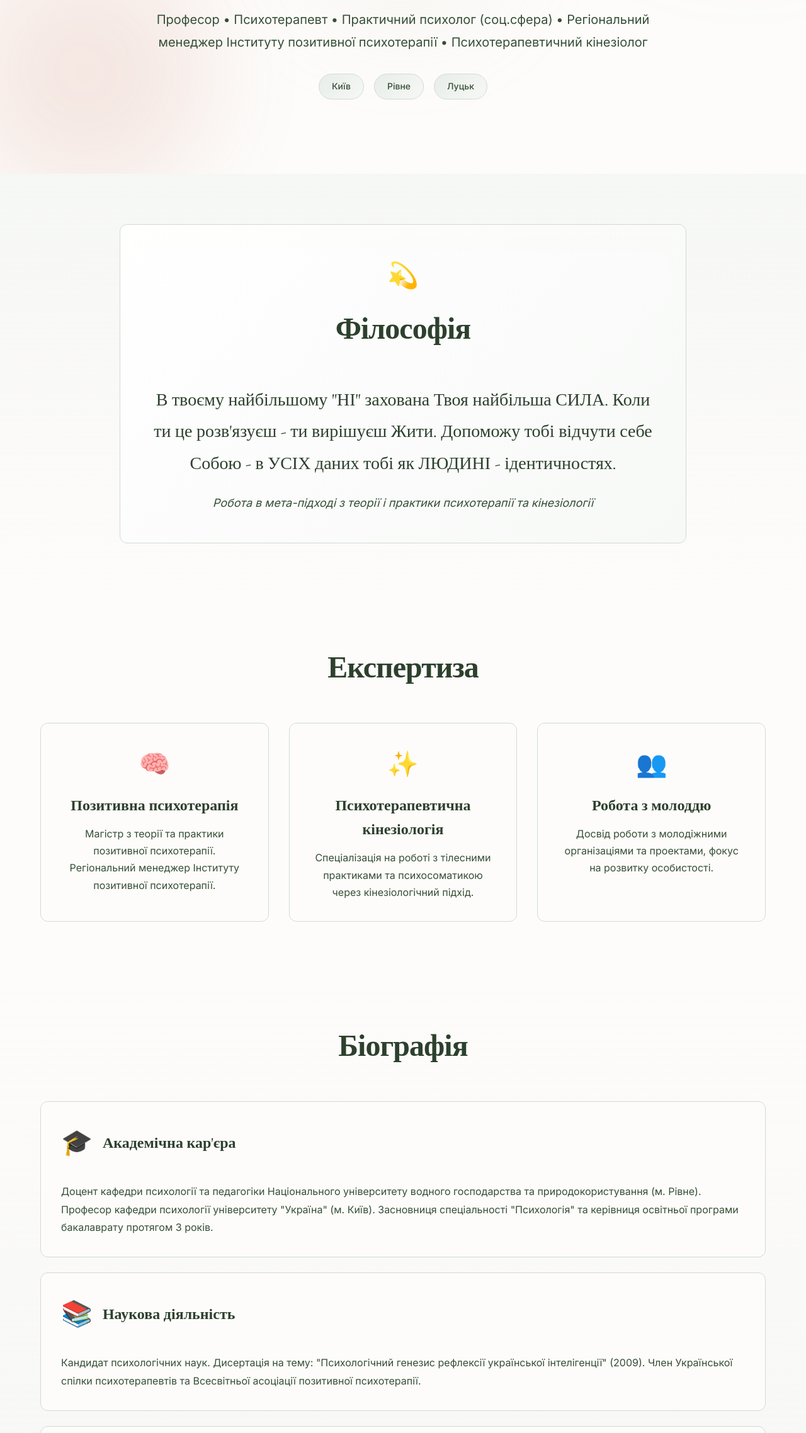
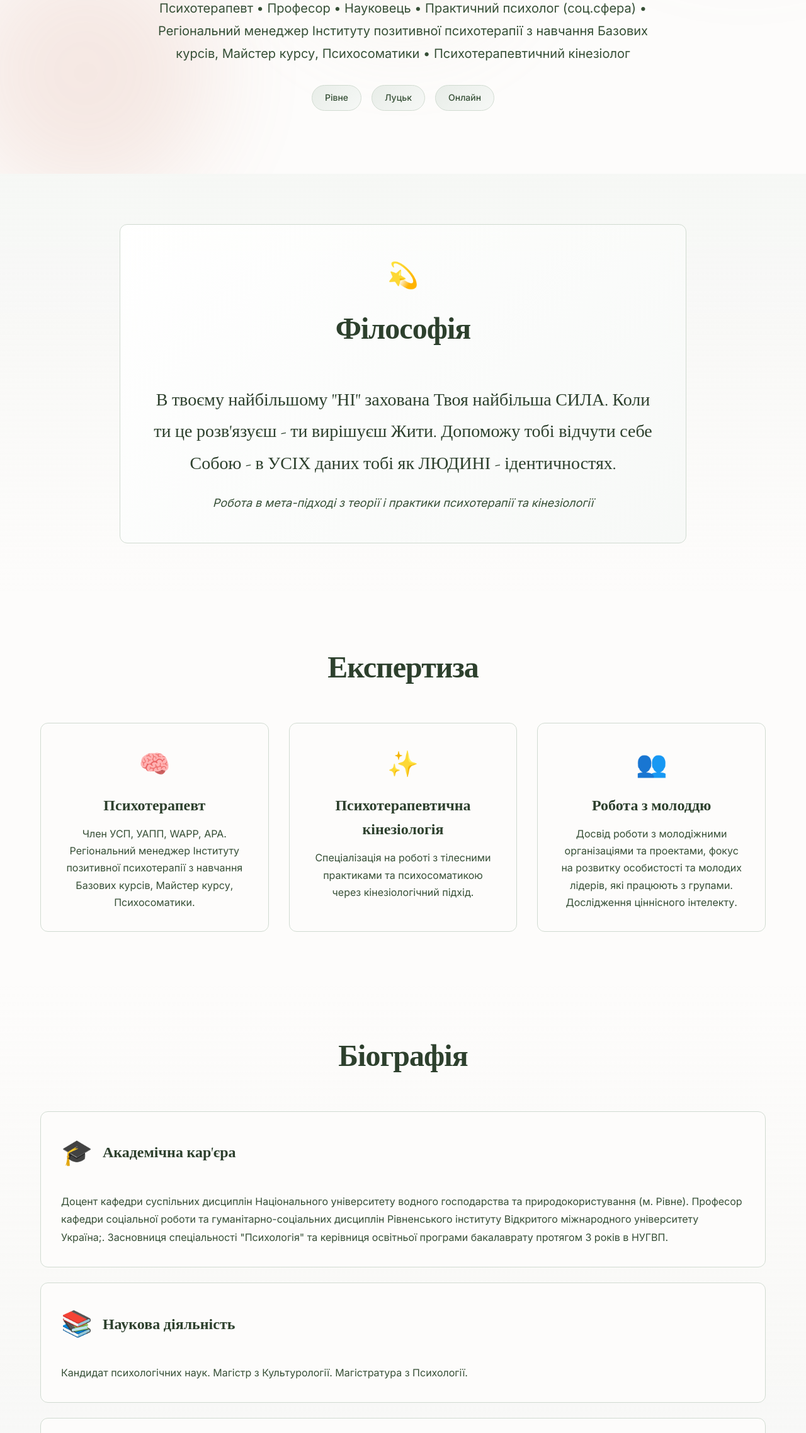
Before and after one commit to oksesaneka22/nataliia, a plain HTML site: page index.html in a window 1280 px wide. Shown: the part 524-2800 px from the top of the page at 63% size. Drawn offline with nearby package versions, Linux system fonts and the light colour scheme.

Commit message:
Update hero section and expertise details in index.html; add new photo

```diff
--- a/index.html
+++ b/index.html
@@ -33,12 +33,12 @@
         </div>
         <h1 class="hero-title">Наталія Оксентюк</h1>
         <p class="hero-subtitle">
-          Професор • Психотерапевт • Практичний психолог (соц.сфера) • Регіональний менеджер Інституту позитивної психотерапії • Психотерапевтичний кінезіолог
+          Психотерапевт • Професор • Науковець • Практичний психолог (соц.сфера) • Регіональний менеджер Інституту позитивної психотерапії з навчання Базових курсів, Майстер курсу, Психосоматики • Психотерапевтичний кінезіолог
         </p>
         <div class="hero-locations">
-          <span class="location-badge">Київ</span>
           <span class="location-badge">Рівне</span>
           <span class="location-badge">Луцьк</span>
+          <span class="location-badge">Онлайн</span>
         </div>
       </div>
     </div>
@@ -68,9 +68,9 @@
       <div class="expertise-grid">
         <div class="card expertise-card slide-up" style="animation-delay: 0.1s">
           <div class="card-icon">🧠</div>
-          <h3 class="card-title">Позитивна психотерапія</h3>
+          <h3 class="card-title">Психотерапевт</h3>
           <p class="card-description">
-            Магістр з теорії та практики позитивної психотерапії. Регіональний менеджер Інституту позитивної психотерапії.
+            Член УСП, УАПП, WAPP, APA. Регіональний менеджер Інституту позитивної психотерапії з навчання Базових курсів, Майстер курсу, Психосоматики.
           </p>
         </div>
         <div class="card expertise-card slide-up" style="animation-delay: 0.2s">
@@ -84,7 +84,7 @@
           <div class="card-icon">👥</div>
           <h3 class="card-title">Робота з молоддю</h3>
           <p class="card-description">
-            Досвід роботи з молодіжними організаціями та проектами, фокус на розвитку особистості.
+            Досвід роботи з молодіжними організаціями та проектами, фокус на розвитку особистості та молодих лідерів, які працюють з групами. Дослідження ціннісного інтелекту.
           </p>
         </div>
       </div>
@@ -102,9 +102,7 @@
           <h3 class="card-title">Академічна кар'єра</h3>
         </div>
         <p class="bio-text">
-          Доцент кафедри психології та педагогіки Національного університету водного господарства та природокористування (м. Рівне).
-          Професор кафедри психології університету "Україна" (м. Київ). Засновниця спеціальності "Психологія" та керівниця освітньої програми
-          бакалаврату протягом 3 років.
+          Доцент кафедри суспільних дисциплін Національного університету водного господарства та природокористування (м. Рівне). Професор кафедри соціальної роботи та гуманітарно-соціальних дисциплін Рівненського інституту Відкритого міжнародного університету Україна;. Засновниця спеціальності "Психологія" та керівниця освітньої програми бакалаврату протягом 3 років в НУГВП.
         </p>
       </div>
 
@@ -114,8 +112,7 @@
           <h3 class="card-title">Наукова діяльність</h3>
         </div>
         <p class="bio-text">
-          Кандидат психологічних наук. Дисертація на тему: "Психологічний генезис рефлексії української інтелігенції" (2009).
-          Член Української спілки психотерапевтів та Всесвітньої асоціації позитивної психотерапії.
+          Кандидат психологічних наук. Магістр з Культурології. Магістратура з Психології.
         </p>
       </div>
 
@@ -125,8 +122,7 @@
           <h3 class="card-title">Викладацька діяльність</h3>
         </div>
         <p class="bio-text">
-          Викладає курси з психології ефективного викладання, лідерства, організаційної психології та психології управління.
-          Проводить тренінги з позитивної психотерапії та психотерапевтичної кінезіології.
+          Викладацький досвід з Психологічних дисциплін, психології ефективного викладання, педагогічної психології, лідерства, організаційної психології та психології управління.
         </p>
       </div>
 
@@ -150,7 +146,7 @@
           </div>
         </div>
         <p class="bio-text">
-          Магістр з теорії та історії культури. Активна участь у міжнародних конференціях та наукових проектах.
+          Активна участь у міжнародних конференціях та наукових проектах.
         </p>
       </div>
 
@@ -160,8 +156,7 @@
           <h3 class="card-title">Міжнародна діяльність</h3>
         </div>
         <p class="bio-text">
-          Участь у грантових проектах ЄС, зокрема ERASMUS+ "Інноваційні підходи до розвитку соціального підприємництва в Україні"
-          (2019-2022). Співпраця з європейськими університетами та науковими установами.
+          Співпраця з європейськими асоціаціями та університетами. Участь у грантових проектах ЄС, зокрема ERASMUS+. Міжнародні симпозіуми та конференції.
         </p>
       </div>
 
```
Also changed, not shown: photo.jpg.
